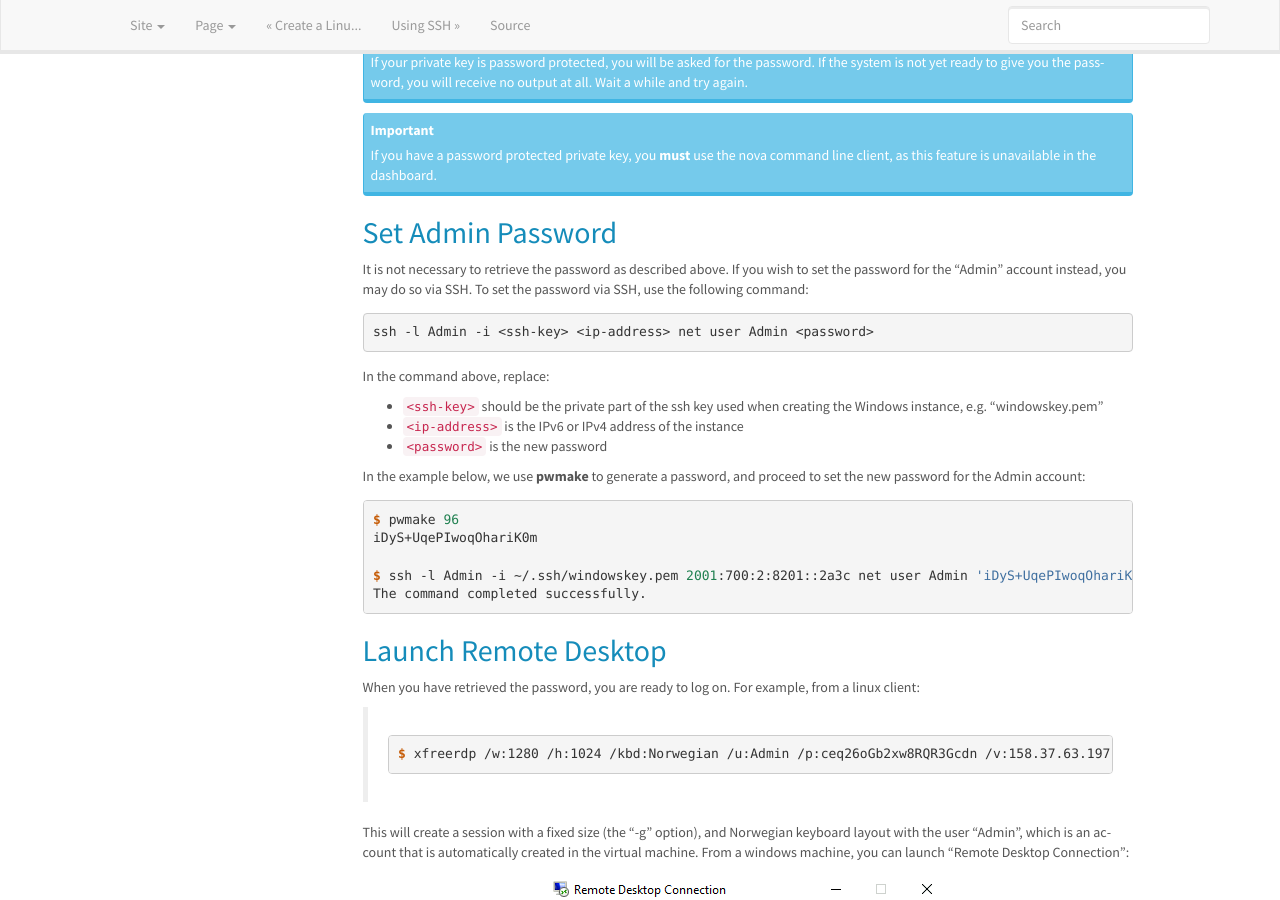
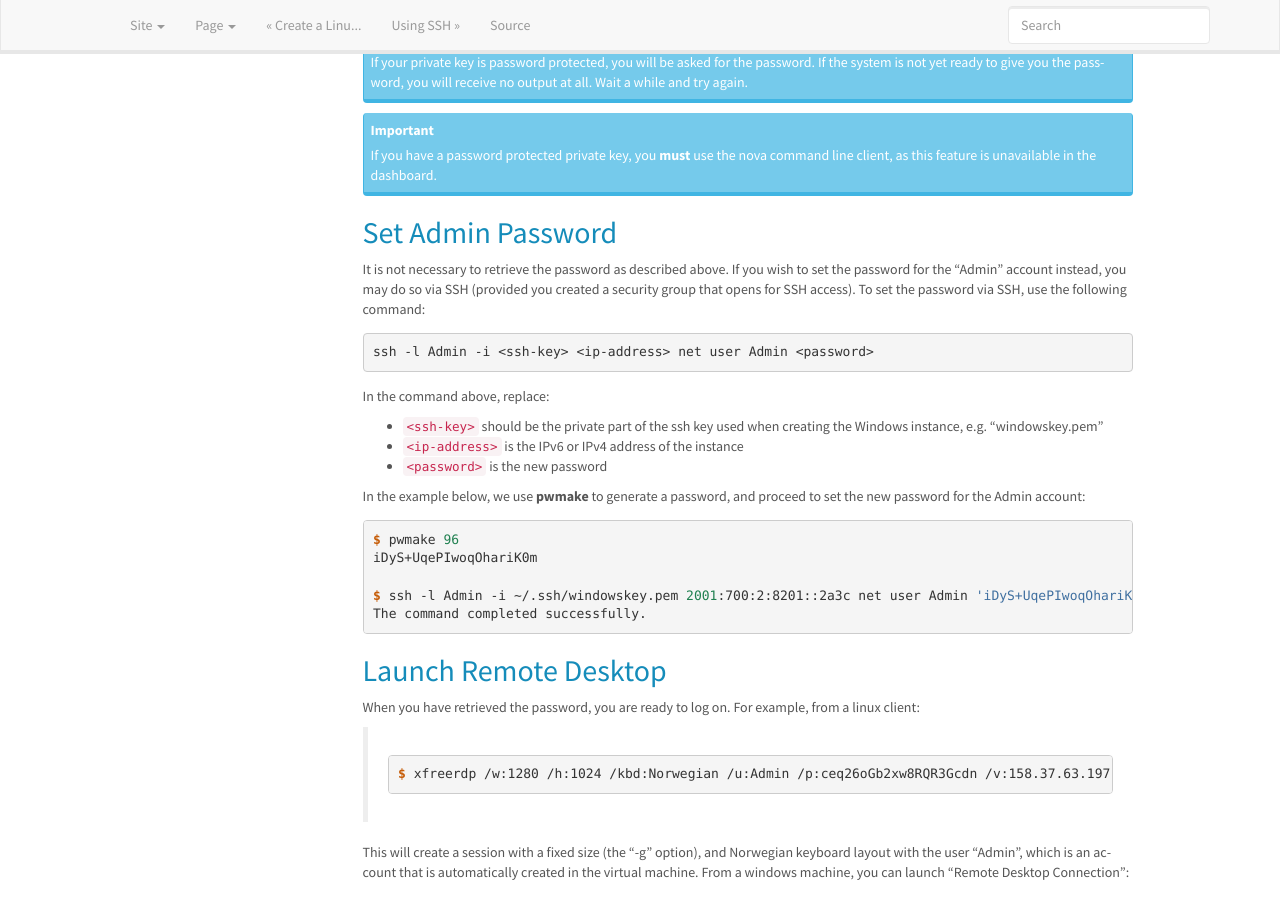
Before and after one commit to norcams/docs-enduser, a Sphinx documentation site: the page built from docs/create-windows-machine.rst, in a window 1280 px wide and 900 px high, scrolled down 9169 px. Built offline with Sphinx 7.4.7, drawn with Linux system fonts in a browser that asks for light colours.

Commit message:
add sec group reminder

```diff
--- a/docs/create-windows-machine.rst
+++ b/docs/create-windows-machine.rst
@@ -334,7 +334,8 @@ Set Admin Password
 
 It is not necessary to retrieve the password as described above. If
 you wish to set the password for the "Admin" account instead, you may
-do so via SSH. To set the password via SSH, use the following command:
+do so via SSH (provided you created a security group that opens for
+SSH access). To set the password via SSH, use the following command:
 
 .. code-block:: console
 
```
